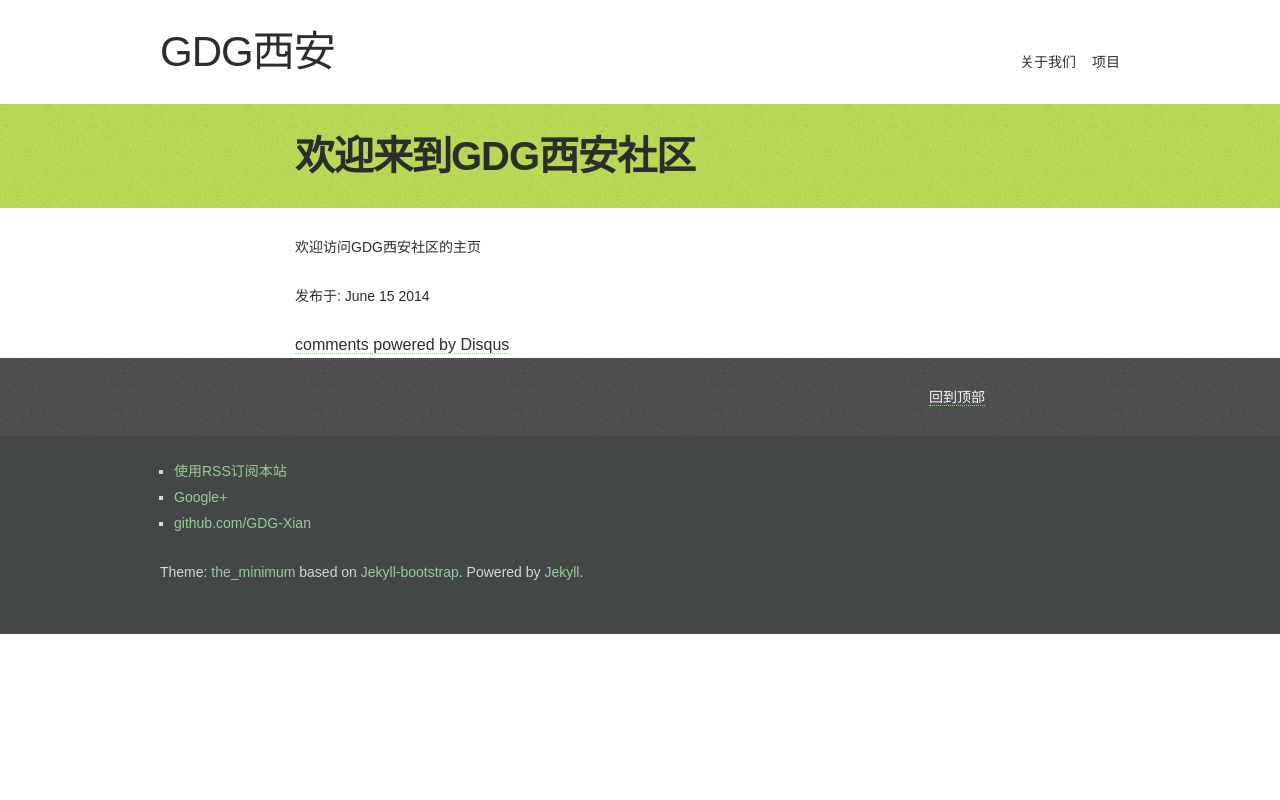
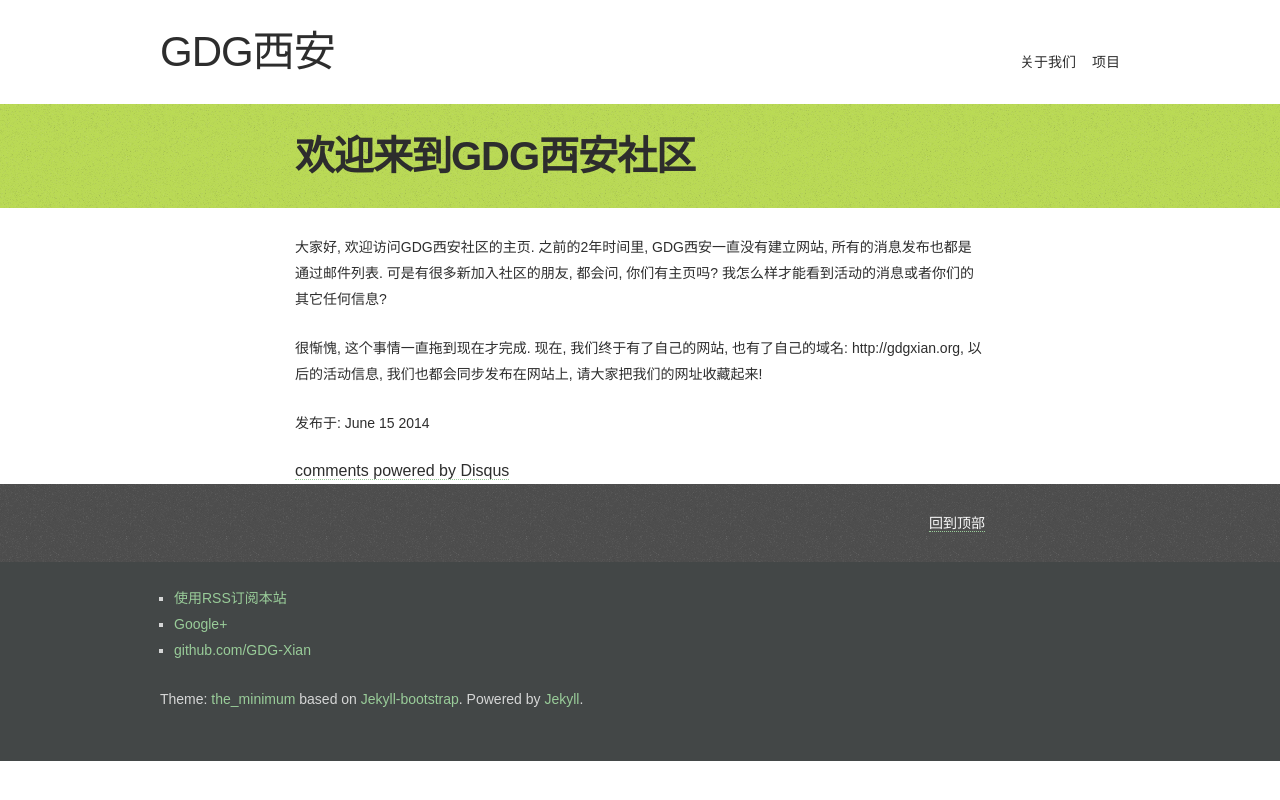
Before and after one commit to yitong-ovo/GDG-Xian.github.io, a Jekyll site: the page built from _posts/2014-06-15-welcome-to-gdg-xian.markdown, in a window 1280 px wide. Shown: the top 800 px of the page. Built offline with Jekyll 4.4.1, drawn with Linux system fonts in a browser that asks for light colours; comment, search, counter and statistics services are not loaded.

Commit message:
完善了欢迎页面

```diff
--- a/_posts/2014-06-15-welcome-to-gdg-xian.markdown
+++ b/_posts/2014-06-15-welcome-to-gdg-xian.markdown
@@ -4,4 +4,6 @@ title:  "欢迎来到GDG西安社区"
 date:   2014-06-15 17:59:23
 ---
 
-欢迎访问GDG西安社区的主页
+大家好, 欢迎访问GDG西安社区的主页. 之前的2年时间里, GDG西安一直没有建立网站, 所有的消息发布也都是通过邮件列表. 可是有很多新加入社区的朋友, 都会问, 你们有主页吗? 我怎么样才能看到活动的消息或者你们的其它任何信息?
+
+很惭愧, 这个事情一直拖到现在才完成. 现在, 我们终于有了自己的网站, 也有了自己的域名: http://gdgxian.org, 以后的活动信息, 我们也都会同步发布在网站上, 请大家把我们的网址收藏起来!
```
